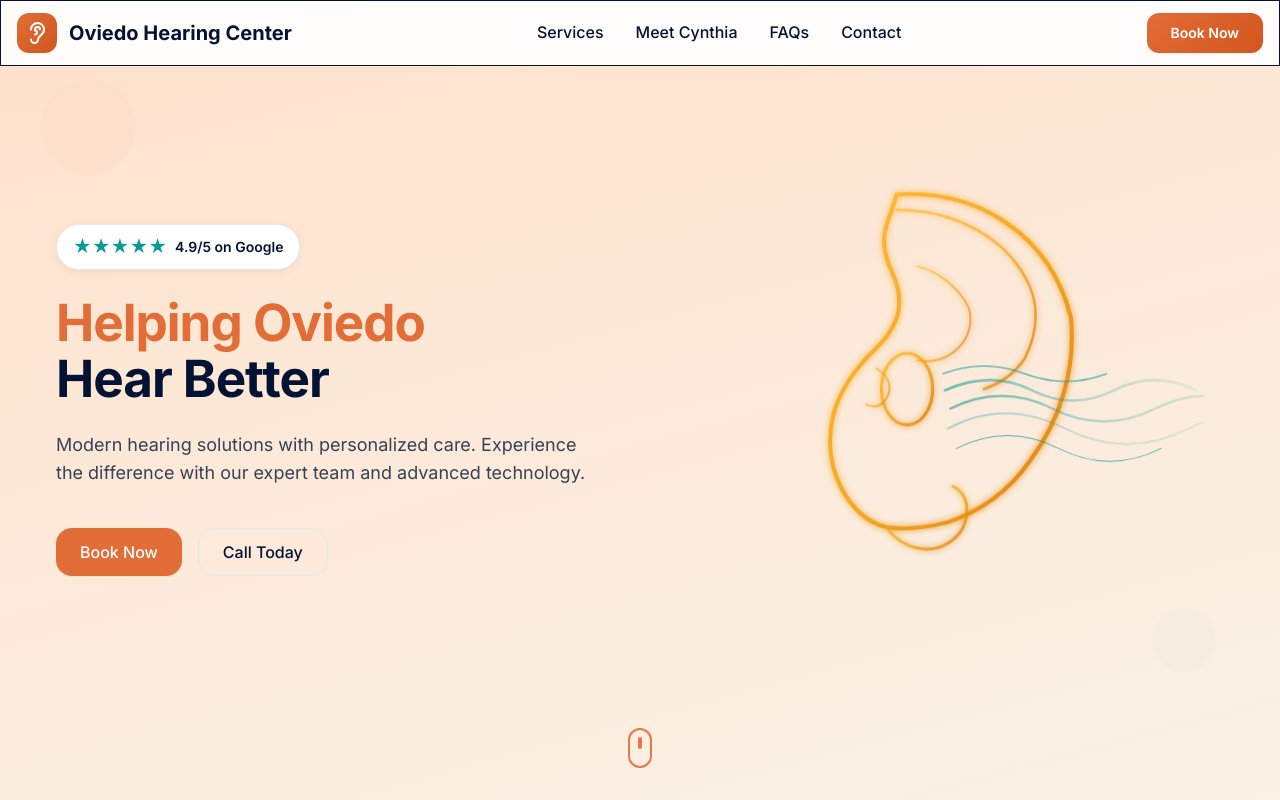
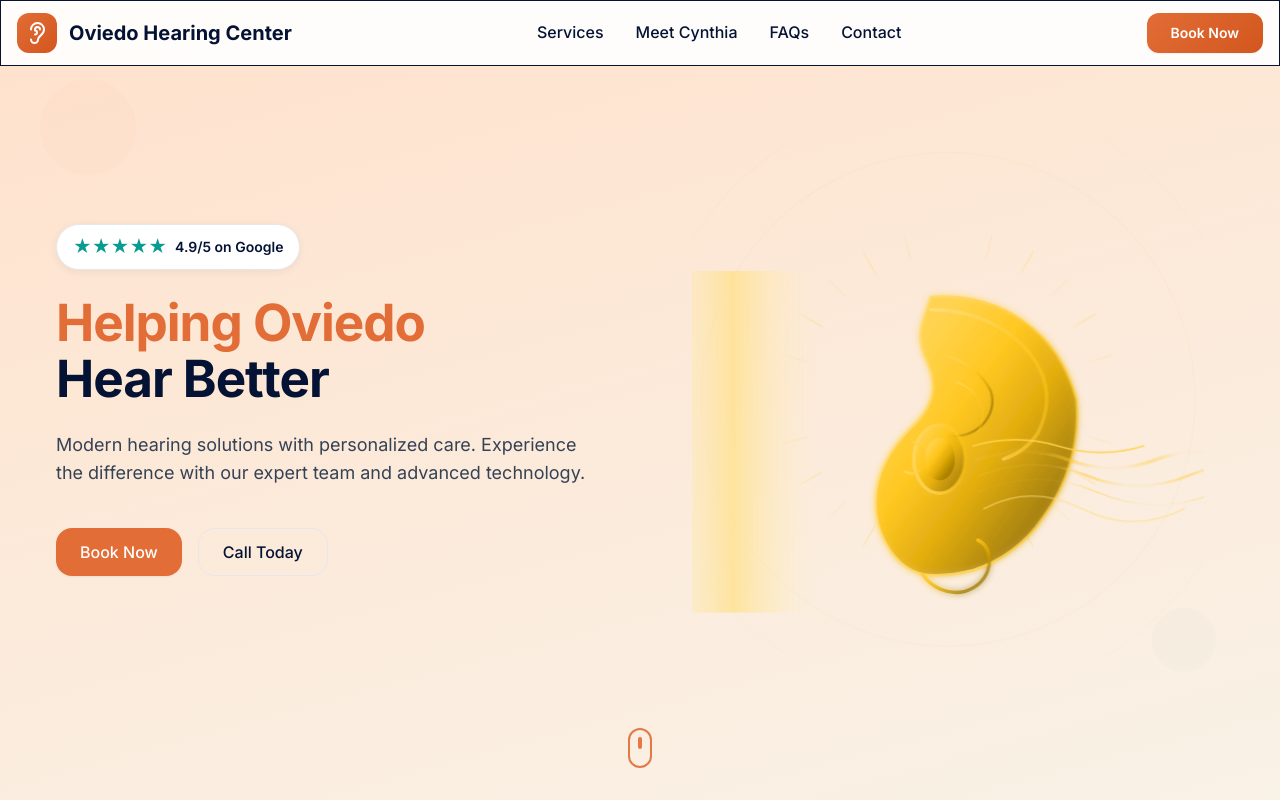
Before and after one commit to triavalabs/listen-well-web-06, a React (Vite) app: page / in a window 1280 px wide. Shown: the top 800 px of the page. Built offline with nearby package versions, Linux system fonts and the light colour scheme; the HTML template or start-up script is replaced by a standard one.

Commit message:
Add SVG illustration

```diff
--- a/src/components/HeroSection.tsx
+++ b/src/components/HeroSection.tsx
@@ -5,191 +5,283 @@ const GoldenEarIllustration = () => {
   return (
     <div className="relative w-full max-w-md mx-auto lg:max-w-lg">
       <svg
-        viewBox="0 0 500 500"
-        className="w-full h-auto animate-float"
+        viewBox="0 0 600 600"
+        className="w-full h-auto animate-float animate-glow-pulse"
         xmlns="http://www.w3.org/2000/svg"
       >
-        {/* Gradient Definitions */}
+        {/* Advanced Gradient Definitions */}
         <defs>
-          {/* Golden Gradient for Ear */}
-          <linearGradient id="goldenGradient" x1="0%" y1="0%" x2="100%" y2="100%">
-            <stop offset="0%" stopColor="#FDB835" stopOpacity="0.9" />
-            <stop offset="50%" stopColor="#F59E0B" stopOpacity="0.8" />
-            <stop offset="100%" stopColor="#D97706" stopOpacity="0.9" />
+          {/* Primary Golden Gradient - Rich and Luminous */}
+          <linearGradient id="goldenPrimary" x1="20%" y1="20%" x2="80%" y2="80%">
+            <stop offset="0%" stopColor="hsl(var(--golden-400))" stopOpacity="1" />
+            <stop offset="35%" stopColor="hsl(var(--golden-500))" stopOpacity="0.95" />
+            <stop offset="65%" stopColor="hsl(var(--golden-600))" stopOpacity="0.9" />
+            <stop offset="100%" stopColor="hsl(var(--golden-700))" stopOpacity="0.85" />
           </linearGradient>
 
-          {/* Inner Glow Filter */}
-          <filter id="innerGlow" x="-50%" y="-50%" width="200%" height="200%">
-            <feGaussianBlur stdDeviation="3" result="coloredBlur"/>
+          {/* Secondary Golden Gradient - Highlights */}
+          <linearGradient id="goldenHighlight" x1="0%" y1="0%" x2="100%" y2="0%">
+            <stop offset="0%" stopColor="hsl(var(--golden-300))" stopOpacity="0.8" />
+            <stop offset="50%" stopColor="hsl(var(--golden-400))" stopOpacity="1" />
+            <stop offset="100%" stopColor="hsl(var(--golden-500))" stopOpacity="0.6" />
+          </linearGradient>
+
+          {/* Shimmer Effect Gradient */}
+          <linearGradient id="shimmerGradient" x1="0%" y1="0%" x2="100%" y2="0%">
+            <stop offset="0%" stopColor="hsl(var(--golden-100))" stopOpacity="0" />
+            <stop offset="50%" stopColor="hsl(var(--golden-300))" stopOpacity="0.8" />
+            <stop offset="100%" stopColor="hsl(var(--golden-100))" stopOpacity="0" />
+          </linearGradient>
+
+          {/* Premium Filters */}
+          <filter id="goldenGlow" x="-50%" y="-50%" width="200%" height="200%">
+            <feGaussianBlur stdDeviation="4" result="coloredBlur"/>
+            <feOffset dx="0" dy="0" result="offsetBlur"/>
+            <feDropShadow dx="0" dy="0" stdDeviation="8" flood-color="hsl(var(--golden-500))" flood-opacity="0.4"/>
             <feMerge>
               <feMergeNode in="coloredBlur"/>
               <feMergeNode in="SourceGraphic"/>
             </feMerge>
           </filter>
 
-          {/* Sound Wave Gradient */}
-          <linearGradient id="waveGradient" x1="0%" y1="0%" x2="100%" y2="0%">
-            <stop offset="0%" stopColor="hsl(var(--accent-600))" stopOpacity="0.8" />
-            <stop offset="50%" stopColor="hsl(var(--accent-600))" stopOpacity="0.4" />
-            <stop offset="100%" stopColor="hsl(var(--accent-600))" stopOpacity="0.1" />
-          </linearGradient>
+          {/* Sound Wave Gradient - Golden Accented */}
+          <radialGradient id="soundWaveGradient" cx="50%" cy="50%" r="50%">
+            <stop offset="0%" stopColor="hsl(var(--golden-500))" stopOpacity="0.8" />
+            <stop offset="70%" stopColor="hsl(var(--golden-400))" stopOpacity="0.4" />
+            <stop offset="100%" stopColor="hsl(var(--golden-300))" stopOpacity="0.1" />
+          </radialGradient>
+
+          {/* Concentric Circle Gradient */}
+          <radialGradient id="concentricGradient" cx="50%" cy="50%" r="50%">
+            <stop offset="0%" stopColor="hsl(var(--golden-500))" stopOpacity="0" />
+            <stop offset="40%" stopColor="hsl(var(--golden-500))" stopOpacity="0.2" />
+            <stop offset="80%" stopColor="hsl(var(--golden-400))" stopOpacity="0.4" />
+            <stop offset="100%" stopColor="hsl(var(--golden-600))" stopOpacity="0.6" />
+          </radialGradient>
         </defs>
 
-        {/* Main Ear Structure */}
-        <g filter="url(#innerGlow)">
-          {/* Outer Ear (Pinna) */}
+        {/* Background Concentric Circles */}
+        <g className="animate-sound-ripple" style={{ transformOrigin: '300px 300px' }}>
+          <circle cx="300" cy="300" r="180" fill="none" stroke="url(#concentricGradient)" strokeWidth="1" opacity="0.3" />
+          <circle cx="300" cy="300" r="220" fill="none" stroke="url(#concentricGradient)" strokeWidth="0.8" opacity="0.25" />
+          <circle cx="300" cy="300" r="260" fill="none" stroke="url(#concentricGradient)" strokeWidth="0.6" opacity="0.2" />
+        </g>
+
+        {/* Radiating Lines */}
+        <g className="animate-pulse-gentle" style={{ transformOrigin: '300px 300px' }}>
+          {Array.from({ length: 24 }, (_, i) => {
+            const angle = (i * 15) * Math.PI / 180;
+            const startRadius = 170;
+            const endRadius = 200;
+            const x1 = 300 + Math.cos(angle) * startRadius;
+            const y1 = 300 + Math.sin(angle) * startRadius;
+            const x2 = 300 + Math.cos(angle) * endRadius;
+            const y2 = 300 + Math.sin(angle) * endRadius;
+            return (
+              <line
+                key={i}
+                x1={x1}
+                y1={y1}
+                x2={x2}
+                y2={y2}
+                stroke="url(#goldenHighlight)"
+                strokeWidth="1"
+                opacity={i % 2 === 0 ? "0.6" : "0.3"}
+              />
+            );
+          })}
+        </g>
+
+        {/* Main Ear Structure - Enhanced Anatomical Design */}
+        <g filter="url(#goldenGlow)" style={{ transformOrigin: '300px 300px' }}>
+          {/* Outer Ear (Pinna) - Main Structure */}
           <path
-            d="M 200 50
-               C 280 45, 350 90, 370 170
-               C 375 220, 360 270, 330 310
-               C 310 340, 280 360, 250 370
-               C 230 375, 210 378, 190 375
-               C 170 370, 155 355, 145 335
-               C 135 315, 132 290, 138 265
-               C 145 240, 160 220, 175 205
-               C 185 195, 195 185, 200 170
-               C 205 155, 202 140, 195 125
-               C 188 110, 185 95, 190 80
-               C 195 65, 200 50, 200 50 Z"
+            d="M 280 180
+               C 360 175, 430 220, 450 300
+               C 455 350, 440 400, 410 440
+               C 390 470, 360 490, 330 500
+               C 310 505, 290 508, 270 505
+               C 250 500, 235 485, 225 465
+               C 215 445, 212 420, 218 395
+               C 225 370, 240 350, 255 335
+               C 265 325, 275 315, 280 300
+               C 285 285, 282 270, 275 255
+               C 268 240, 265 225, 270 210
+               C 275 195, 280 180, 280 180 Z"
+            fill="url(#goldenPrimary)"
+            stroke="url(#goldenHighlight)"
+            strokeWidth="3"
+            strokeLinecap="round"
+            strokeLinejoin="round"
+            opacity="0.85"
+          />
+
+          {/* Helix - Upper Curve */}
+          <path
+            d="M 280 195
+               C 340 195, 390 225, 410 270
+               C 420 295, 415 320, 405 340
+               C 395 355, 380 365, 365 370"
             fill="none"
-            stroke="url(#goldenGradient)"
+            stroke="url(#goldenHighlight)"
             strokeWidth="4"
             strokeLinecap="round"
-            strokeLinejoin="round"
+            opacity="0.9"
           />
 
-          {/* Helix */}
+          {/* Antihelix */}
           <path
-            d="M 200 65
-               C 260 65, 310 95, 330 140
-               C 340 165, 335 190, 325 210
-               C 315 225, 300 235, 285 240"
+            d="M 300 250
+               C 320 255, 340 270, 350 290
+               C 355 305, 350 320, 340 330
+               C 330 340, 315 345, 300 342"
             fill="none"
-            stroke="url(#goldenGradient)"
-            strokeWidth="2.5"
+            stroke="url(#goldenPrimary)"
+            strokeWidth="3"
             strokeLinecap="round"
             opacity="0.8"
           />
 
-          {/* Antihelix */}
-          <path
-            d="M 220 120
-               C 240 125, 260 140, 270 160
-               C 275 175, 270 190, 260 200
-               C 250 210, 235 215, 220 212"
-            fill="none"
-            stroke="url(#goldenGradient)"
-            strokeWidth="2"
-            strokeLinecap="round"
+          {/* Ear Canal Opening - Central Focus */}
+          <ellipse
+            cx="290"
+            cy="370"
+            rx="30"
+            ry="40"
+            fill="url(#goldenPrimary)"
+            stroke="url(#goldenHighlight)"
+            strokeWidth="4"
             opacity="0.7"
           />
 
-          {/* Ear Canal Opening */}
+          {/* Inner Ear Details */}
           <ellipse
-            cx="210"
-            cy="240"
-            rx="25"
-            ry="35"
-            fill="none"
-            stroke="url(#goldenGradient)"
-            strokeWidth="3"
+            cx="290"
+            cy="370"
+            rx="18"
+            ry="25"
+            fill="url(#goldenPrimary)"
             opacity="0.9"
           />
 
           {/* Tragus */}
           <path
-            d="M 180 220
-               C 190 225, 195 235, 192 245
-               C 188 255, 180 260, 170 255"
+            d="M 260 350
+               C 270 355, 275 365, 272 375
+               C 268 385, 260 390, 250 385"
             fill="none"
-            stroke="url(#goldenGradient)"
+            stroke="url(#goldenHighlight)"
+            strokeWidth="3"
+            strokeLinecap="round"
+            opacity="0.7"
+          />
+
+          {/* Lobule - Lower Soft Tissue */}
+          <path
+            d="M 270 505
+               C 280 520, 300 530, 320 525
+               C 335 520, 345 510, 348 495
+               C 350 480, 345 470, 335 465"
+            fill="none"
+            stroke="url(#goldenPrimary)"
+            strokeWidth="4"
+            strokeLinecap="round"
+            opacity="0.85"
+          />
+
+          {/* Additional Anatomical Details */}
+          <path
+            d="M 310 280
+               C 325 285, 335 295, 340 310
+               C 342 320, 340 330, 335 338"
+            fill="none"
+            stroke="url(#goldenHighlight)"
             strokeWidth="2"
             strokeLinecap="round"
             opacity="0.6"
           />
-
-          {/* Lobule */}
-          <path
-            d="M 190 375
-               C 200 390, 220 400, 240 395
-               C 255 390, 265 380, 268 365
-               C 270 350, 265 340, 255 335"
-            fill="none"
-            stroke="url(#goldenGradient)"
-            strokeWidth="3"
-            strokeLinecap="round"
-            opacity="0.8"
-          />
         </g>
 
-        {/* Animated Sound Waves */}
+        {/* Shimmer Effect Overlay */}
+        <rect
+          x="200"
+          y="150"
+          width="200"
+          height="400"
+          fill="url(#shimmerGradient)"
+          className="animate-shimmer"
+          opacity="0.4"
+          style={{ transformOrigin: '300px 350px' }}
+        />
+
+        {/* Enhanced Sound Waves */}
         <g>
-          {/* Wave 1 - Closest */}
+          {/* Primary Sound Wave */}
           <path
-            d="M 235 240
-               Q 280 220, 320 240
-               Q 360 260, 400 240
-               Q 440 220, 480 240"
+            d="M 320 370
+               Q 380 350, 430 370
+               Q 480 390, 530 370
+               Q 580 350, 620 370"
             fill="none"
-            stroke="url(#waveGradient)"
-            strokeWidth="2.5"
+            stroke="url(#soundWaveGradient)"
+            strokeWidth="4"
             strokeLinecap="round"
             className="animate-wave"
           />
 
-          {/* Wave 2 - Middle */}
+          {/* Secondary Wave */}
           <path
-            d="M 240 260
-               Q 290 235, 340 260
-               Q 390 285, 440 260
-               Q 490 235, 530 260"
+            d="M 325 390
+               Q 390 365, 450 390
+               Q 510 415, 570 390
+               Q 630 365, 680 390"
             fill="none"
-            stroke="url(#waveGradient)"
+            stroke="url(#soundWaveGradient)"
+            strokeWidth="3"
+            strokeLinecap="round"
+            opacity="0.8"
+            className="animate-wave-delayed"
+          />
+
+          {/* Tertiary Wave */}
+          <path
+            d="M 330 410
+               Q 400 380, 470 410
+               Q 540 440, 610 410
+               Q 680 380, 730 410"
+            fill="none"
+            stroke="url(#soundWaveGradient)"
+            strokeWidth="2"
+            strokeLinecap="round"
+            opacity="0.6"
+            className="animate-wave-delayed-2"
+          />
+
+          {/* Micro detail waves */}
+          <path
+            d="M 315 355
+               Q 365 340, 415 355
+               Q 465 370, 515 355"
+            fill="none"
+            stroke="hsl(var(--golden-400))"
             strokeWidth="2"
             strokeLinecap="round"
             opacity="0.7"
-            className="animate-wave-delayed"
-          />
-
-          {/* Wave 3 - Farthest */}
-          <path
-            d="M 245 280
-               Q 300 250, 360 280
-               Q 420 310, 480 280
-               Q 540 250, 580 280"
-            fill="none"
-            stroke="url(#waveGradient)"
-            strokeWidth="1.5"
-            strokeLinecap="round"
-            opacity="0.4"
-            className="animate-wave-delayed-2"
-          />
-
-          {/* Additional micro waves for richness */}
-          <path
-            d="M 230 225
-               Q 270 210, 310 225
-               Q 350 240, 390 225"
-            fill="none"
-            stroke="hsl(var(--accent-600))"
-            strokeWidth="1"
-            strokeLinecap="round"
-            opacity="0.6"
             className="animate-wave"
-            style={{ animationDelay: '0.5s' }}
+            style={{ animationDelay: '0.8s' }}
           />
 
           <path
-            d="M 250 300
-               Q 300 275, 350 300
-               Q 400 325, 450 300"
+            d="M 335 430
+               Q 390 400, 450 430
+               Q 510 460, 570 430"
             fill="none"
-            stroke="hsl(var(--accent-600))"
-            strokeWidth="1"
+            stroke="hsl(var(--golden-300))"
+            strokeWidth="1.5"
             strokeLinecap="round"
-            opacity="0.3"
+            opacity="0.5"
             className="animate-wave-delayed"
-            style={{ animationDelay: '1.5s' }}
+            style={{ animationDelay: '1.8s' }}
           />
         </g>
       </svg>
--- a/src/index.css
+++ b/src/index.css
@@ -21,6 +21,14 @@ All colors MUST be HSL.
     --text-inv: 0 0% 100%;       /* #FFFFFF - on dark */
     --border: 220 13% 91%;       /* #E5E7EB */
     --ring: 176 89% 32%;         /* #0FA39A - focus ring */
+
+    /* Premium Golden Palette for Ear Illustration */
+    --golden-700: 45 95% 32%;        /* #9F7A00 - deep golden shadow */
+    --golden-600: 45 95% 45%;        /* #E6B800 - rich golden base */
+    --golden-500: 45 100% 55%;       /* #FDB835 - primary golden glow */
+    --golden-400: 45 100% 65%;       /* #FFCC66 - light golden highlight */
+    --golden-300: 45 100% 75%;       /* #FFD699 - soft golden tint */
+    --golden-100: 45 100% 90%;       /* #FFEFCC - faintest golden glow */
 
     /* Legacy shadcn compatibility */
     --background: var(--bg);
@@ -189,6 +197,18 @@ All colors MUST be HSL.
     animation: wave-drift 4s ease-in-out infinite 2s;
   }
 
+  .animate-shimmer {
+    animation: shimmer 3s ease-in-out infinite;
+  }
+
+  .animate-glow-pulse {
+    animation: glow-pulse 4s ease-in-out infinite;
+  }
+
+  .animate-sound-ripple {
+    animation: sound-ripple 2.5s ease-out infinite;
+  }
+
   /* Professional Card Effects */
   .card-hover {
     transition: all 0.3s cubic-bezier(0.4, 0, 0.2, 1);
@@ -263,3 +283,37 @@ All colors MUST be HSL.
     transform: translateX(10px) translateY(2px);
   }
 }
+
+@keyframes shimmer {
+  0%, 100% {
+    opacity: 0.8;
+    transform: translateX(-100%);
+  }
+  50% {
+    opacity: 1;
+    transform: translateX(100%);
+  }
+}
+
+@keyframes glow-pulse {
+  0%, 100% {
+    filter: drop-shadow(0 0 5px hsl(var(--golden-500) / 0.6));
+  }
+  50% {
+    filter: drop-shadow(0 0 20px hsl(var(--golden-500) / 0.9)) drop-shadow(0 0 30px hsl(var(--golden-400) / 0.5));
+  }
+}
+
+@keyframes sound-ripple {
+  0% {
+    transform: scale(0.8);
+    opacity: 0;
+  }
+  20% {
+    opacity: 0.8;
+  }
+  100% {
+    transform: scale(1.8);
+    opacity: 0;
+  }
+}
```
